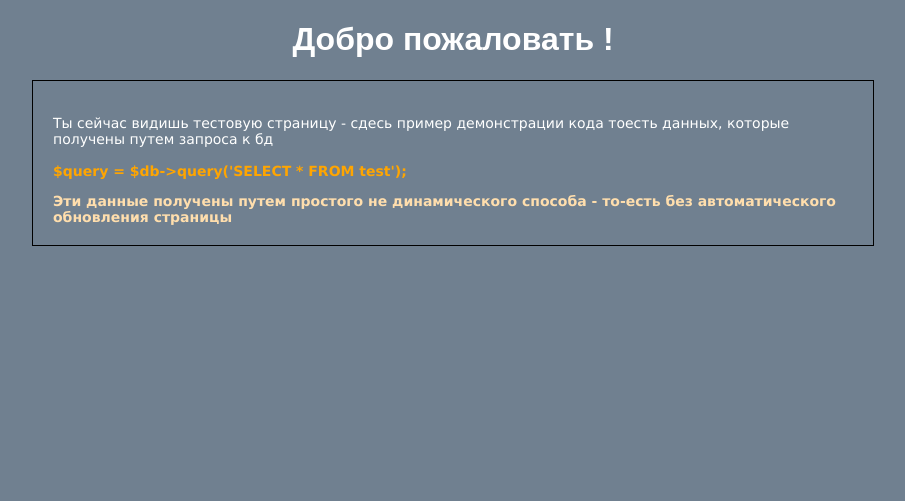
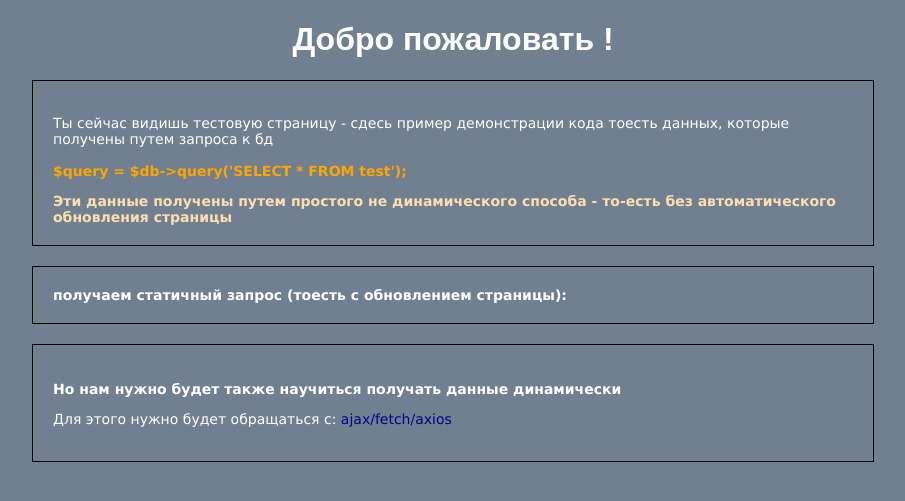
Before and after one commit to Viacheslav1998/quickduck, a CodeIgniter 4 app: the page made by app/Views/pages/Test.php in a window 1280 px wide. Shown: the top 501 px of the page, without its empty margins (187-1092 px from the left). Run offline with PHP 8.4 and a stand-in for CodeIgniter, Linux system fonts and the light colour scheme; the template is opened without the code that fills it, so the values that code supplies are empty; some libraries are stand-ins or nearby versions.

Commit message:
feat: test data

```diff
--- a/app/Views/pages/Test.php
+++ b/app/Views/pages/Test.php
@@ -11,7 +11,7 @@
             margin: 0;
             font-family: Arial;
         }
-        .space {
+        .space, .space_2 {
             width: 800px;
             padding: 20px;
             margin: 20px auto;
@@ -31,5 +31,18 @@
         </p>
         <b style="color: navajowhite;">Эти данные получены путем простого не динамического способа - то-есть без автоматического обновления страницы</b>
     </div>
+
+    <div class="space">
+        <b>получаем статичный запрос (тоесть с обновлением страницы):</b>
+
+
+
+    </div>
+
+    <div class="space_2">
+        <br>
+        <b>Но нам нужно будет также научиться получать данные динамически</b>
+        <p>Для этого нужно будет обращаться с: <span style="color: darkblue;">ajax/fetch/axios</span></p>
+    </div>
 </body>
 </html>
```
